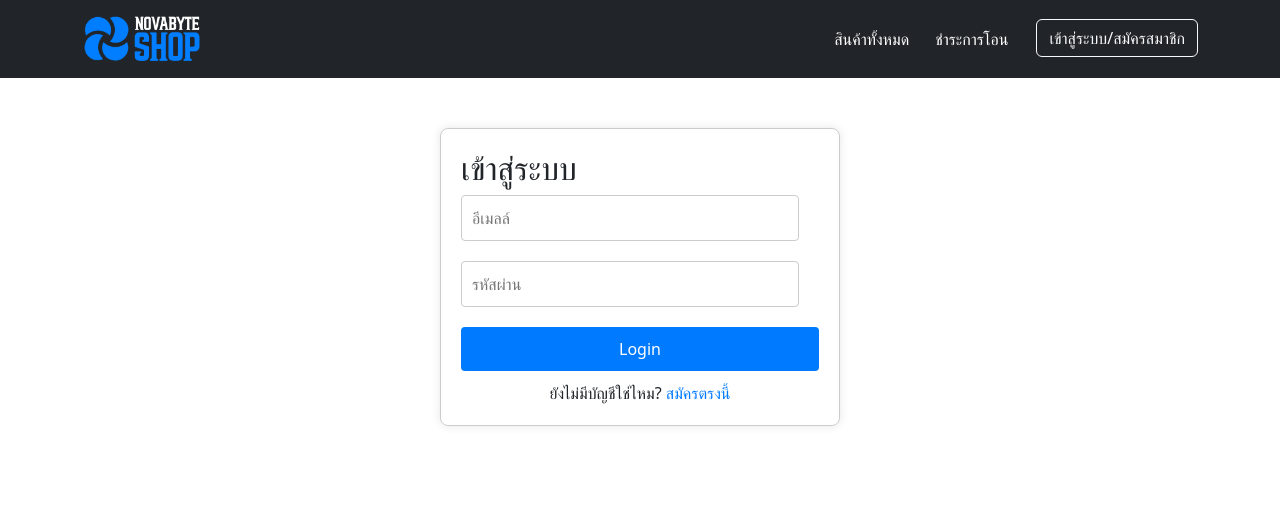
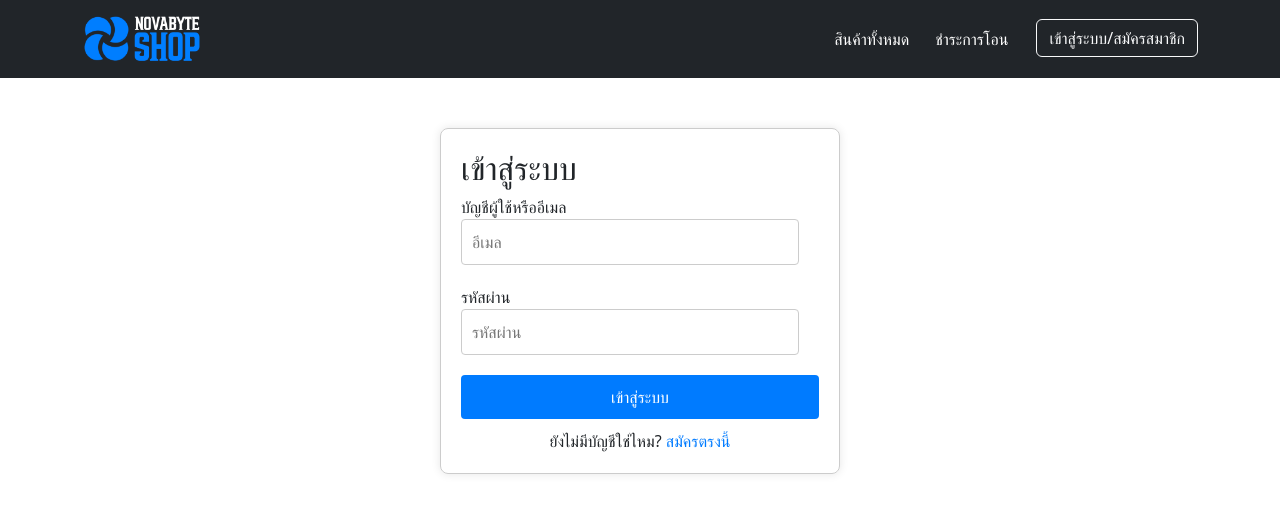
Before and after one commit to 9lut/novabyte-shop-Beta, a React (Create React App) app in the folder nova-client/: page /login in a window 1280 px wide. Shown: the top 512 px of the page. Built offline with nearby package versions, Linux system fonts and the light colour scheme.

Commit message:
แก้ไขและตกแต่งหน้า login and register

```diff
--- a/nova-client/src/pages/auth/login.jsx
+++ b/nova-client/src/pages/auth/login.jsx
@@ -37,6 +37,12 @@ const Login = () => {
             text: 'ยินดีต้อนรับเข้าสู่เว็บไซต์ NovaByte Shop',
           });
         }
+      } else {
+        Swal.fire({
+          icon: 'error',
+          title: 'การเข้าสู่ระบบล้มเหลว',
+          text: 'กรุณากรอกอีเมลและรหัสผ่าน',
+        });
       }
     } catch (error) {
       Swal.fire({
@@ -63,17 +69,19 @@ const Login = () => {
           <div className="form-container">
             <h2>เข้าสู่ระบบ</h2>
             <div className="form-group">
+              <label>บัญชีผู้ใช้หรืออีเมล</label>
               <input
                 type="email"
                 name="identifier"
                 value={user.identifier}
                 onChange={handleChange}
                 onKeyPress={handleKeyPress}
-                placeholder="อีเมลล์"
+                placeholder="อีเมล"
                 className="form-input"
               />
             </div>
             <div className="form-group">
+              <label>รหัสผ่าน</label>
               <input
                 type="password"
                 name="password"
@@ -85,7 +93,7 @@ const Login = () => {
               />
             </div>
             <button className="btn-primary" onClick={handleLogin} disabled={loading}>
-              {loading ? "Loading..." : "Login"}
+              {loading ? "กำลังเข้าสู่ระบบ" : "เข้าสู่ระบบ"}
             </button>
             <div className="link-to-register">
               <div>ยังไม่มีบัญชีใช่ไหม? <Link to="/register">สมัครตรงนี้</Link> </div>
--- a/nova-client/src/pages/auth/register.jsx
+++ b/nova-client/src/pages/auth/register.jsx
@@ -1,6 +1,6 @@
 import axios from "axios";
 import React, { useState } from "react";
-import { useNavigate } from "react-router-dom";
+import { Link , useNavigate } from "react-router-dom";
 import Navbar from '../../components/novaNavbar';
 import Swal from 'sweetalert2';
 import conf from "../../conf";
@@ -21,7 +21,37 @@ const Registration = () => {
   const signUp = async () => {
     try {
       const url = `${conf.apiPrefix}/api/auth/local/register`;
-      if (user.username && user.email && user.password && user.password === user.confirmPassword) {
+      // ตรวจสอบว่ามีฟิลด์แต่ละอันถูกกรอกหรือไม่
+      if (!user.name || !user.username || !user.email || !user.password || !user.confirmPassword) {
+        Swal.fire({
+          icon: 'error',
+          title: 'สมัครล้มเหลว',
+          text: 'กรุณากรอกข้อมูลให้ครบทุกช่อง',
+        });
+        return;
+      }
+
+      // ตรวจสอบรหัสผ่านว่ามีความยาวอย่างน้อย 6 ตัวอักษรหรือไม่
+      if (user.password.length < 6) {
+        Swal.fire({
+          icon: 'error',
+          title: 'สมัครล้มเหลว',
+          text: 'รหัสผ่านต้องมีความยาวอย่างน้อย 6 ตัวอักษร',
+        });
+        return;
+      }
+
+      // ตรวจสอบว่ารหัสผ่านและยืนยันรหัสผ่านตรงกันหรือไม่
+      if (user.password !== user.confirmPassword) {
+        Swal.fire({
+          icon: 'error',
+          title: 'สมัครล้มเหลว',
+          text: 'กรุณาตรวจสอบรหัสผ่านและยืนยันรหัสผ่านของคุณ',
+        });
+        return;
+      }
+
+      // ส่งคำขอสมัครผ่าน API
       const res = await axios.post(url, user);
       if (!!res) {
         setUser(initialUser);
@@ -30,13 +60,6 @@ const Registration = () => {
           icon: 'success',
           title: 'สมัครสำเร็จ',
           text: 'ยินดีต้อนรับเข้าสู่เว็บไซต์ NovaByte Shop',
-          });
-        }
-      } else {
-        Swal.fire({
-          icon: 'error',
-          title: 'สมัครล้มเหลว',
-          text: 'กรุณาตรวจสอบรหัสผ่านและยืนยันรหัสผ่านของคุณ',
         });
       }
     } catch (error) {
@@ -108,6 +131,9 @@ const Registration = () => {
             <button className="btn-primary" onClick={signUp}>
               สมัครสมาชิก
             </button>
+            <div className="link-to-register">
+              <div>มีบัญชีแล้ว <Link to="/login">เข้าสู่ระบบ</Link> </div>
+            </div>
           </div>
         </div>
       </div>
```
Lines whose indentation alone changed are shown as unchanged.
